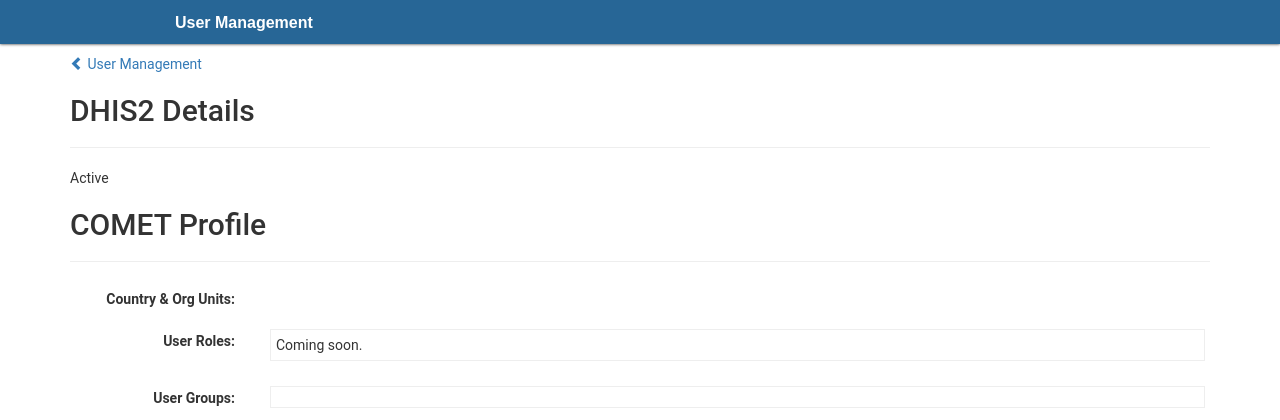
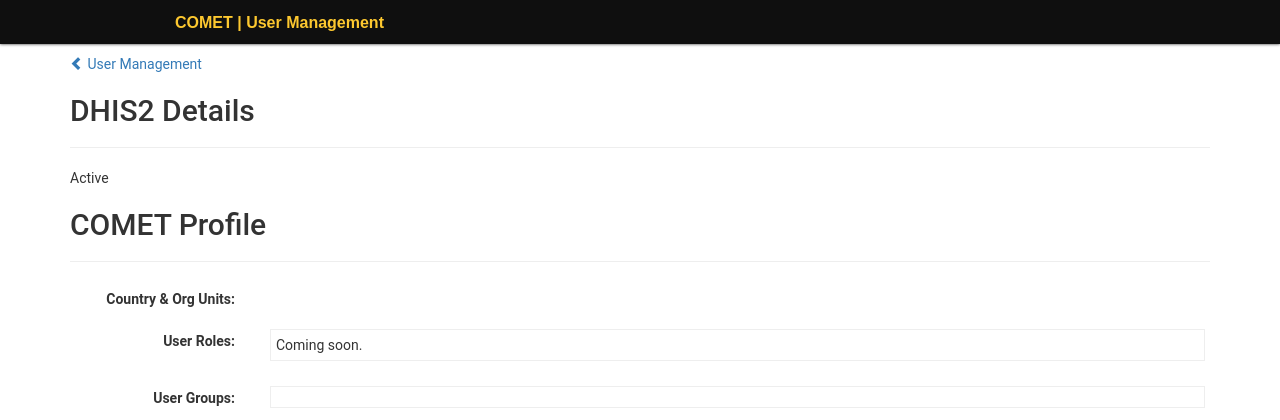
Before and after one commit to lwyszomi/cuma, a Django app: page /show_user/1/ in a window 1280 px wide. Shown: the top 420 px of the page. Run offline with Django 3.2, Linux system fonts and the light colour scheme; data that the repository does not hold is empty; parts of the project's set-up code (start-up, migrations or seed data) failed here and were passed over; some libraries are stand-ins or nearby versions.

Commit message:
changes in header and added COUNTRY_LEVEL property (#20)

```diff
--- a/dhis2/client.py
+++ b/dhis2/client.py
@@ -1,4 +1,6 @@
 import requests
+
+from settings import COUNTRY_LEVEL
 
 
 class DHIS2Client(object):
@@ -49,7 +51,7 @@ class DHIS2Client(object):
 
         response = session.get(self.url + 'organisationUnits.json', params={
             'fields': 'displayName,id,%s' % fields,
-            'filter': 'level:eq:3'
+            'filter': 'level:eq:%d' % COUNTRY_LEVEL
         })
 
         return response.json()['organisationUnits']
--- a/localsettings.example.py
+++ b/localsettings.example.py
@@ -13,3 +13,5 @@ DATABASES = {
 DHIS2_API_URL = 'https://play.dhis2.org/demo/api/'
 DHIS2_USERNAME = 'admin'
 DHIS2_PASSWORD = 'district'
+
+COUNTRY_LEVEL = 3
--- a/users/static/users/css/base.css
+++ b/users/static/users/css/base.css
@@ -1,5 +1,5 @@
 .header-bar {
-    background-color: #276696;
+    background-color: #0f0f0f;
     height: 44px;
     position: fixed;
     z-index: 15;
@@ -38,7 +38,7 @@
     top: 12px;
     left: 175px;
     font-weight: bold;
-    color: #fff;
+    color: #FDC82F;
     font-size: 16px;
     font-family: LiberationSans, arial, sans-serif;
     line-height: 140%;
--- a/users/templates/users/base_template.html
+++ b/users/templates/users/base_template.html
@@ -23,7 +23,7 @@
     </head>
     <body>
         <div class="header-bar" id="header">
-            <span class="header-text" id="headerText">User Management</span>
+            <span class="header-text" id="headerText">COMET | User Management</span>
         </div>
         <div class="container">
             {% block bread-crumb %}
--- a/users/views.py
+++ b/users/views.py
@@ -2,6 +2,7 @@ from django.views.generic.base import TemplateView
 import math
 import users.queries as queries
 from collections import defaultdict
+from settings import COUNTRY_VELEL
 import json
 
 
@@ -24,8 +25,8 @@ class ShowUserView(TemplateView):
         org_dict = defaultdict(list)
         for org in organizations:
             country = None
-            if org['ancestors']:
-                country = org['ancestors'][0]
+            if len(org['ancestors']) == COUNTRY_LEVEL:
+                country = org['ancestors'][2]
 
             if country:
                 org_dict[country['displayName']].append(org['displayName'])
```
Also changed, not shown: 1 other file.
